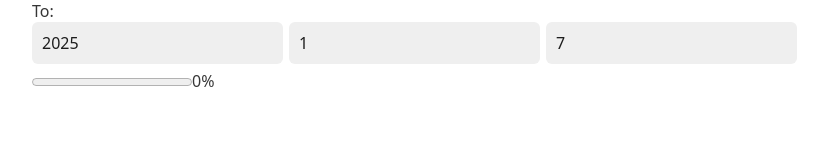
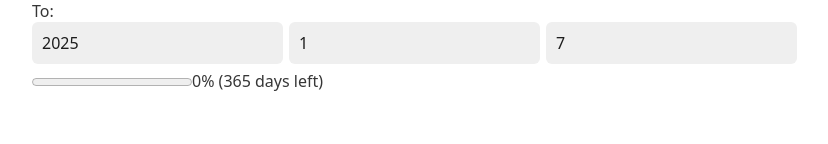
Before and after one commit to hareku/progress-bar-app, a Nuxt app: page / in a window 1280 px wide. Shown: the part 156-300 px from the top of the page, without its empty margins (208-1036 px from the left). Built offline with nearby package versions, Linux system fonts and the light colour scheme.

Commit message:
feat: days left

```diff
--- a/pages/index.vue
+++ b/pages/index.vue
@@ -18,7 +18,7 @@
 
     <div>
       <progress :value="progress" max="100">{{ progress }}%</progress>
-      <span>{{ progress }}%</span>
+      <span>{{ progress }}% ({{ daysLeft }} days left)</span>
     </div>
   </div>
 </template>
@@ -59,10 +59,13 @@ const toDay = useCookie('to_day', {
 
 const from = computed(() => new Date(fromYear.value, fromMonth.value - 1, fromDay.value))
 const to = computed(() => new Date(toYear.value, toMonth.value - 1, toDay.value))
+const diff = computed(() => to.value.getTime() - from.value.getTime())
 const progress = computed(() => {
-  const diff = to.value.getTime() - from.value.getTime()
   const progress = now.getTime() - from.value.getTime()
-  return Math.floor((progress / diff) * 100)
+  return Math.floor((progress / diff.value) * 100)
+})
+const daysLeft = computed(() => {
+  return Math.floor((to.value.getTime() - now.getTime()) / 1000 / 60 / 60 / 24)
 })
 </script>
 
```
